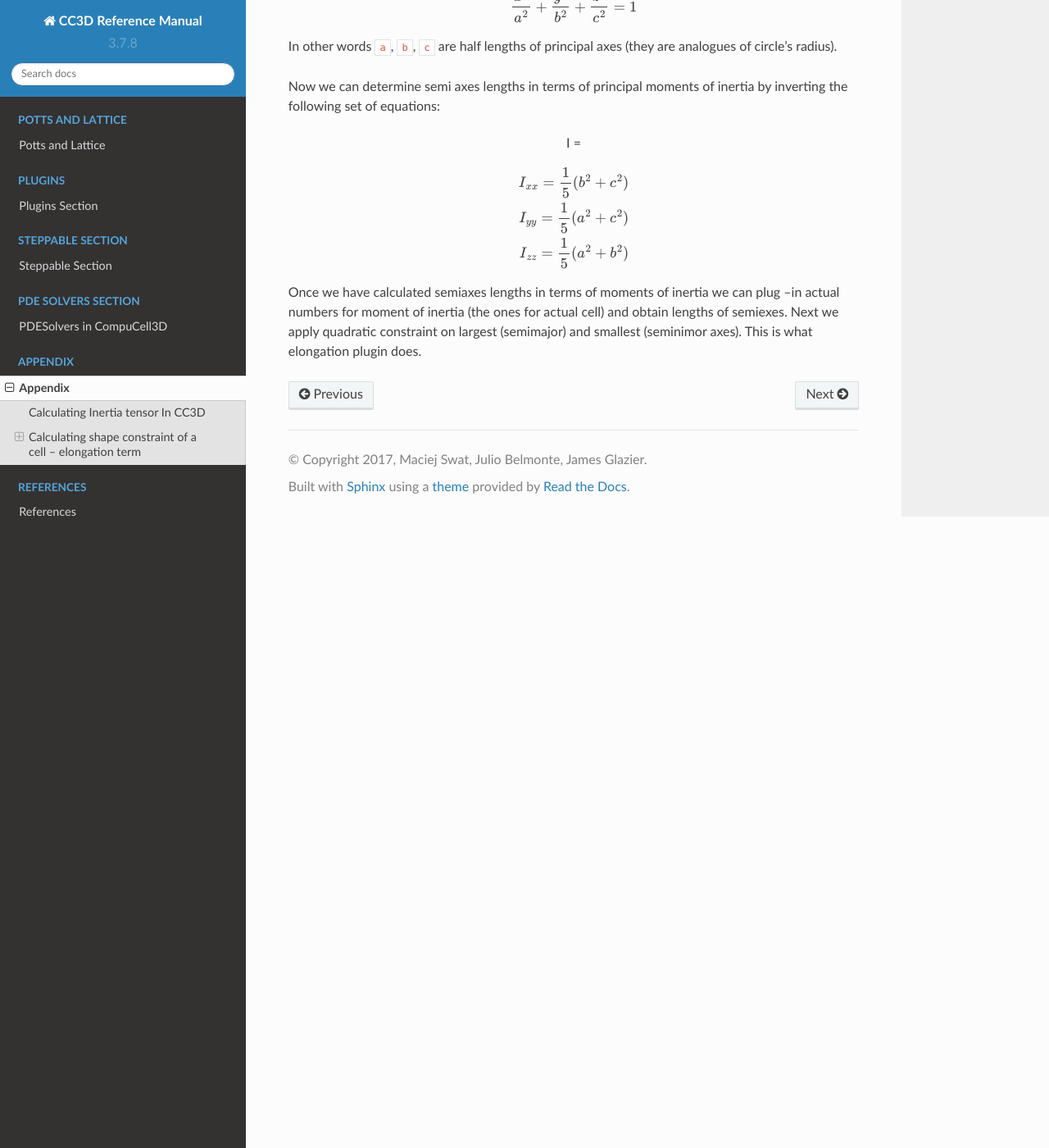
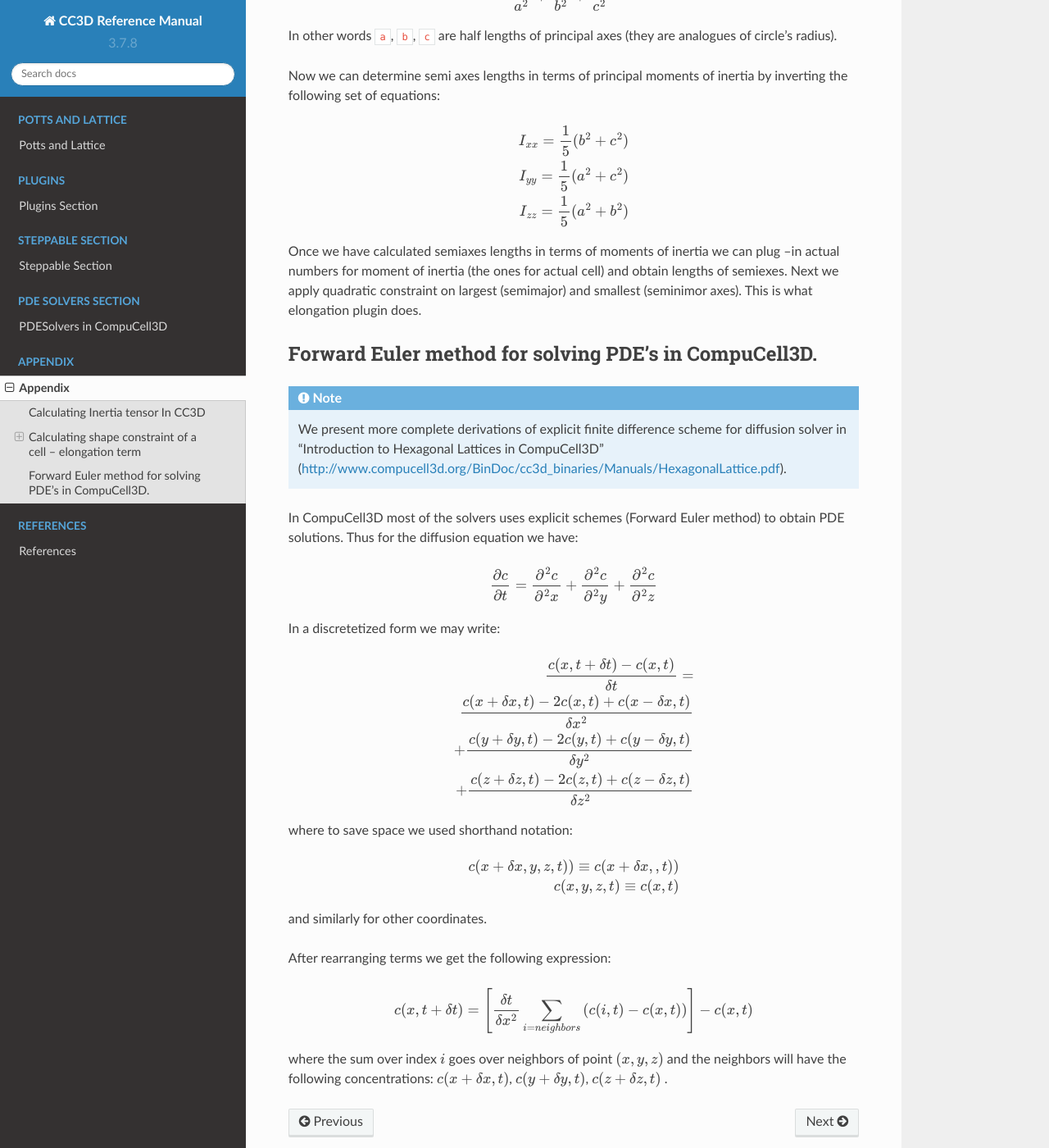
Before and after one commit to CompuCell3D/CompuCell3DReferenceManual, a Sphinx documentation site: the page built from docs/appendix.rst, in a window 1280 px wide and 1400 px high, scrolled down 5259 px. Shown: the whole window at 82% size. Built offline with Sphinx 7.4.7 and the Read the Docs theme 2.0.0, drawn with Linux system fonts in a browser that asks for light colours; some of the changed text lies outside the part shown.

Commit message:
added new section

```diff
--- a/docs/appendix.rst
+++ b/docs/appendix.rst
@@ -5,6 +5,8 @@ This section covers some of the computational algorithms we use in CC3D
 
 * :doc:`inertia_tensor`
 * :doc:`calculating_elongation_term`
+* :doc:`forward_euler`
 
 .. include:: inertia_tensor.rst
 .. include:: calculating_elongation_term.rst
+.. include:: forward_euler.rst
--- a/docs/calculating_elongation_term.rst
+++ b/docs/calculating_elongation_term.rst
@@ -107,7 +107,7 @@ where ``a``, ``b``, ``c`` are parameters describing the surface of an ellipsoid:
 .. math::
    :nowrap:
 
-   I = \begin{eqnarray}
+   \begin{eqnarray}
       \frac{x^2}{a^2} + \frac{y^2}{b^2} + \frac{z^2}{c^2} = 1
    \end{eqnarray}
 
@@ -120,7 +120,7 @@ inertia by inverting the following set of equations:
 .. math::
    :nowrap:
 
-   I = \begin{eqnarray}
+   \begin{eqnarray}
      I_{xx} = \frac{1}{5}(b^2+c^2) \\
      I_{yy} = \frac{1}{5}(a^2+c^2) \\
      I_{zz} = \frac{1}{5}(a^2+b^2)
--- /dev/null
+++ b/docs/forward_euler.rst
@@ -0,0 +1,58 @@
+
+Forward Euler method for solving PDE's in CompuCell3D.
+------------------------------------------------------
+
+.. note::
+
+   We present more complete derivations of explicit finite
+   difference scheme for diffusion solver in "Introduction to Hexagonal
+   Lattices in CompuCell3D" (http://www.compucell3d.org/BinDoc/cc3d_binaries/Manuals/HexagonalLattice.pdf).
+
+In CompuCell3D most of the solvers uses explicit schemes (Forward Euler
+method) to obtain PDE solutions. Thus for the diffusion equation we
+have:
+
+.. math::
+   :nowrap:
+
+   \begin{eqnarray}
+      \frac{\partial c}{\partial t} = \frac{\partial^2 c}{\partial^2 x}+\frac{\partial^2 c}{\partial^2 y}+\frac{\partial^2 c}{\partial^2 z}
+   \end{eqnarray}
+
+In a discretetized form we may write:
+
+.. math::
+   :nowrap:
+
+   \begin{eqnarray}
+      \frac{c(x,t+\delta t)-c(x,t)}{\delta t} = \\
+      \frac{c(x+\delta x,t) - 2c(x,t) + c(x-\delta x, t)}{\delta x^2} \\
+      + \frac{c(y+\delta y,t) - 2c(y,t) + c(y-\delta y, t)}{\delta y^2} \\
+      +\frac{c(z+\delta z,t) - 2c(z,t) + c(z-\delta z, t)}{\delta z^2}
+   \end{eqnarray}
+
+where to save space we used shorthand notation:
+
+.. math::
+   :nowrap:
+
+   \begin{eqnarray}
+     c(x+\delta x,y,z,t)) \equiv c(x+\delta x,,t)) \\
+     c(x,y,z,t) \equiv c(x,t)
+   \end{eqnarray}
+
+and similarly for other coordinates.
+
+After rearranging terms we get the following expression:
+
+.. math::
+   :nowrap:
+
+   \begin{eqnarray}
+     c(x, t + \delta t) = \left [ \frac{\delta t}{\delta x^2} \sum_{i=neighbors} \left ( c(i,t) - c(x,t)\right )\right ] - c(x,t)
+   \end{eqnarray}
+
+
+where the sum over index :math:`i` goes over neighbors of point :math:`(x,y,z)`
+and the neighbors will have the following concentrations: :math:`c(x+\delta x, t)`,
+:math:`c(y+\delta y, t)`, :math:`c(z+\delta z, t)` .
```
